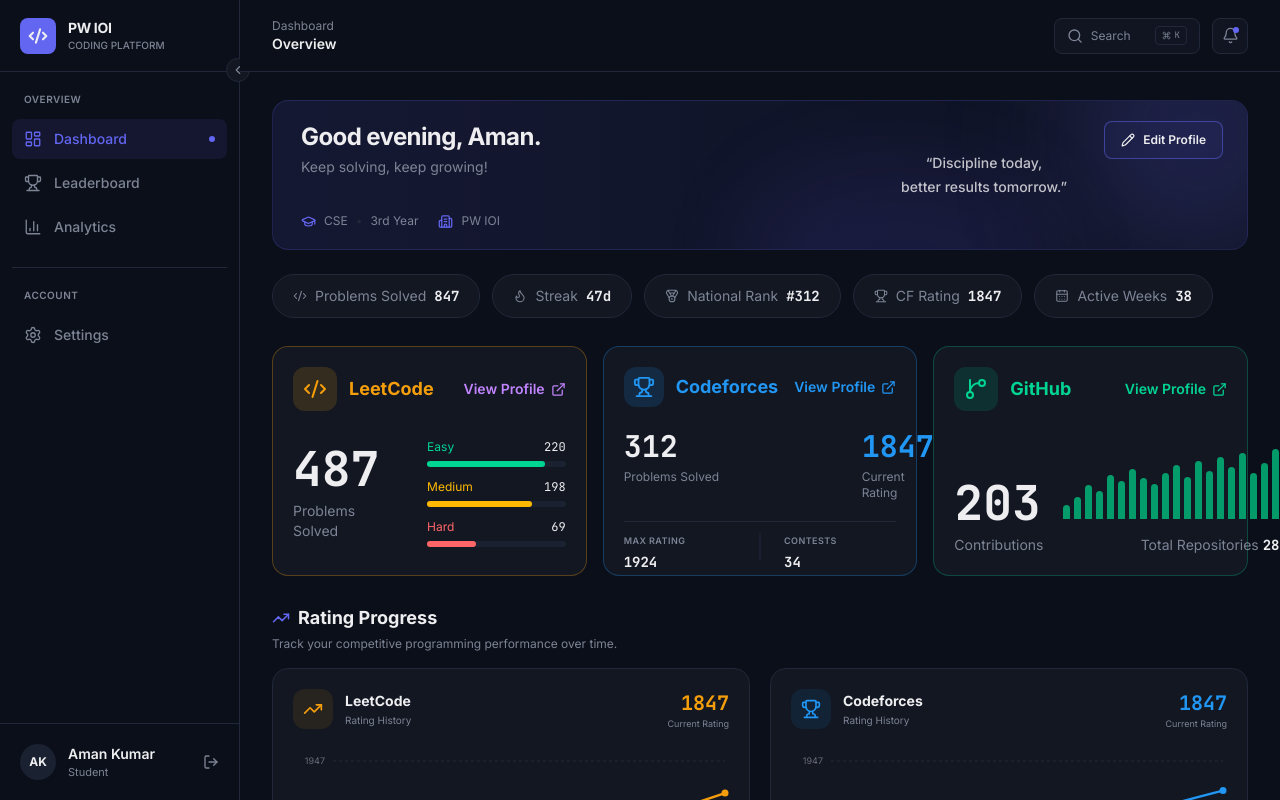
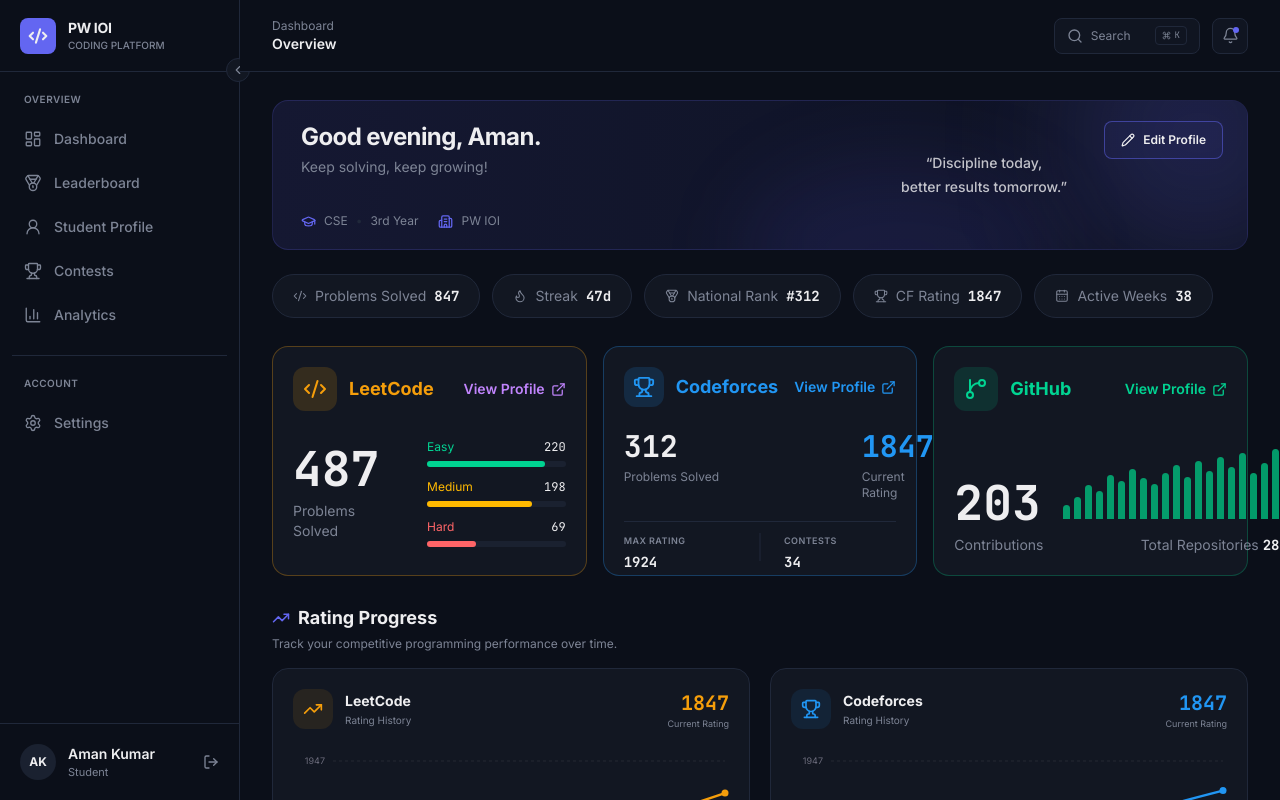
Before and after one commit to Aman-kumar-2007/pw-ioi-coding-platform, a React (Vite) app: page / in a window 1280 px wide. Shown: the top 800 px of the page. Built offline with nearby package versions, Linux system fonts and the light colour scheme.

Commit message:
Add leaderboard profile and contests menus

```diff
--- a/src/components/Sidebar.jsx
+++ b/src/components/Sidebar.jsx
@@ -7,6 +7,8 @@
   Settings,
   LogOut,
   ChevronLeft,
+  UserRound,
+  Medal,
 } from "lucide-react"
 
 function Sidebar() {
@@ -14,10 +16,17 @@
     {
         label: "Dashboard",
         icon: LayoutDashboard,
-      active: true,
     },
     {
         label: "Leaderboard",
+        icon: Medal,
+    },
+    {
+        label: "Student Profile",
+        icon: UserRound,
+    },
+    {
+        label: "Contests",
         icon: Trophy,
     },
     {
```
Lines whose indentation alone changed are shown as unchanged.
